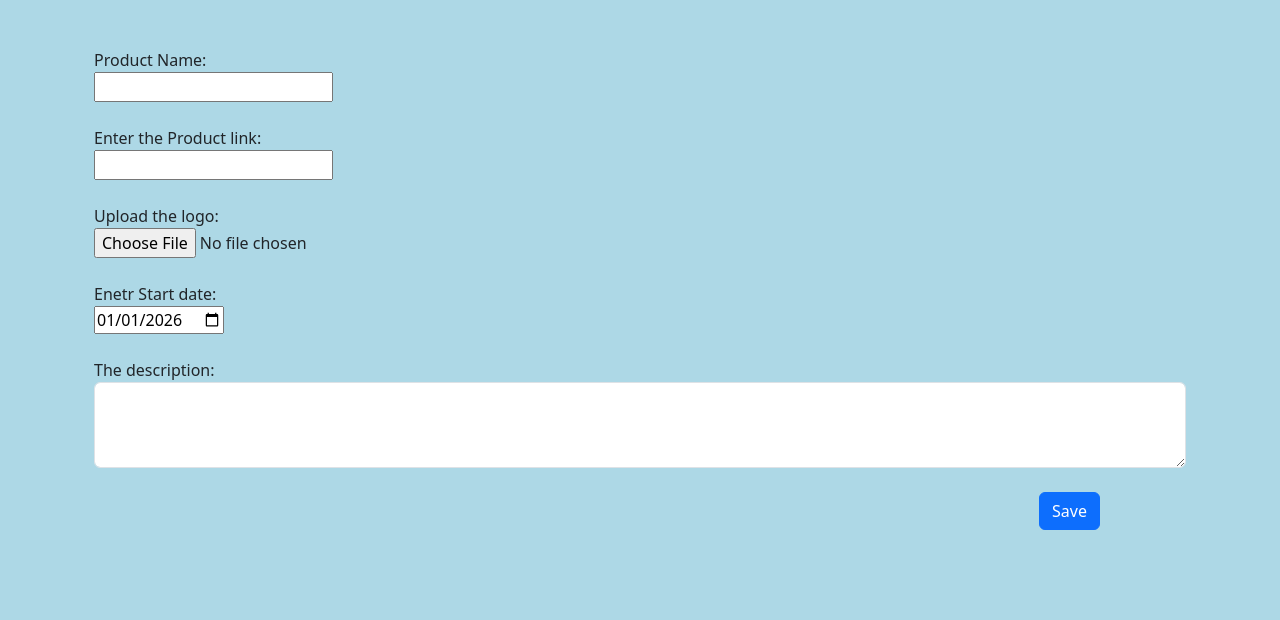
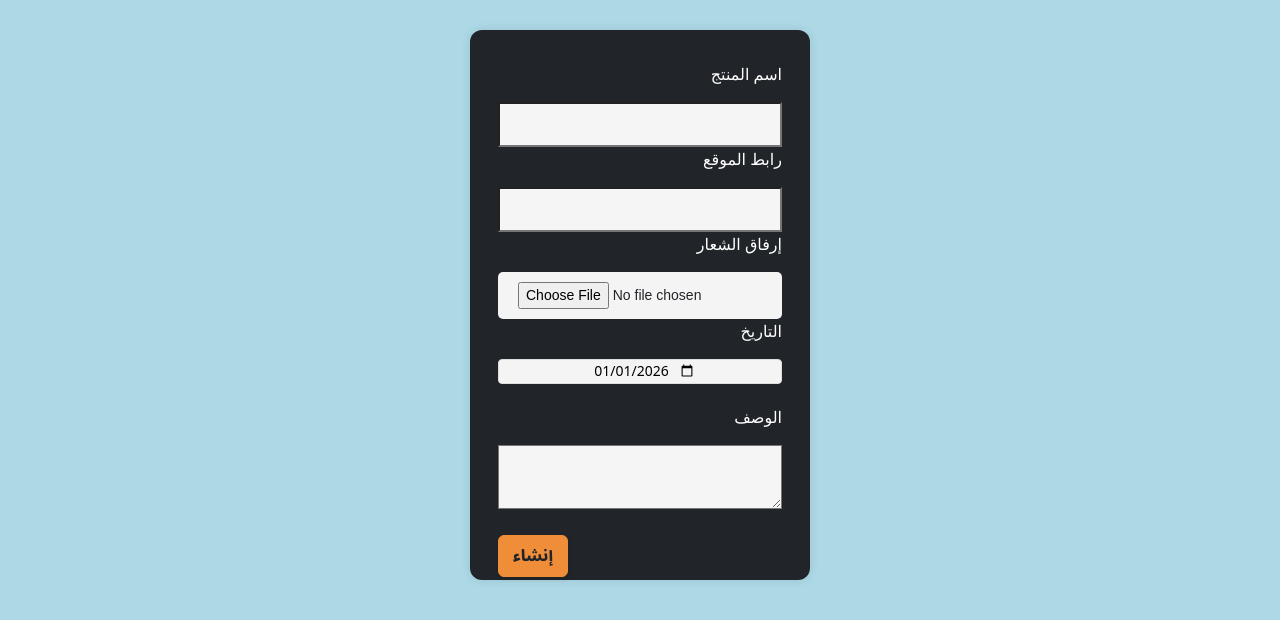
Before and after one commit to ShathaMBahassan/ProductHunt, a Django app: page /Products/create/1/ in a window 1280 px wide. Shown: the part 26-646 px from the top of the page. Run offline with Django 5.2, Linux system fonts and the light colour scheme; style sheets or scripts are compiled from the project's sources.

Commit message:
Design the create product form

```diff
--- a/products/Templates/create_product.html
+++ b/products/Templates/create_product.html
@@ -2,47 +2,37 @@
 {% load static %}
 
 {% block content %}
-<br />
-<br />
 
-<form action="{% url 'create_product' user_id %}" method="post" enctype="multipart/form-data">
-  {% csrf_token %}
-  <div class="container">
-    Product Name:
-    <br />
-    <input type="text" name="product_name">
-    <br />
-    <br />
-    Enter the Product link:
-    <br />
-    <input type="url" name="product_link">
-    <br />
-    <br />
-    Upload the logo:
-    <br />
-    <input type="file"  name="product_logo" width="48" height="48">
+<div class="parent">
+  <form class="login-card" action="{% url 'create_product' user_id %}" method="post" enctype="multipart/form-data">
+    {% csrf_token %}
+    <div class="container">
+      <p class="noto-sans-arabic-product font-sub-title">اسم المنتج </p>
+      <input class="custom-input" type="text" name="product_name">
+      <br />
+      <p class="noto-sans-arabic-product font-sub-title">
+        رابط الموقع
+      </p>
+      <input class="custom-input" type="url" name="product_link">
+      <br />
+      <p class="noto-sans-arabic-product font-sub-title">
+        إرفاق الشعار
+      </p>
+      <input type="file" class="custom-upload-btn" name="product_logo" width="48" height="48">
 
-    <br/>
-    <br/>
-    Enetr Start date:
-    <br/>
-    <input type="date" name="product_date" value="2026-01-01" min="1990-01-01" max="2026-12-01">
-    <br/>
+      <br />
 
-    <br />
-    The description:
-    <br />
-    <textarea name="description" class="form-control" rows="3" cols="50"></textarea>
-
-    <br/>
-    <div class="container">
-
-          <button class="btn btn-primary" type="submit" name="Save" style="position: absolute; right: 180px;">Save</button>
+      <p class="noto-sans-arabic-product font-sub-title">
+        التاريخ </p>
+      <input type="date" name="product_date" class="date-card" value="2026-01-01" min="1990-01-01" max="2026-12-01">
+      <br />
+      <p class="noto-sans-arabic-product font-sub-title">
+        الوصف </p>
+      <textarea class="custom-input" name="description" class="form-control" rows="2" cols="50"></textarea>
+      <br />
+      <br />
+      <button class="button-25 button-center" type="submit" name="Save">إنشاء</button>
     </div>
-  </div>
-</form>
-
-
-
-
+  </form>
+</div>
 {% endblock %}
--- a/static/css/style.css
+++ b/static/css/style.css
@@ -143,8 +143,7 @@
   touch-action: manipulation;
   vertical-align: middle;
 
-  position: absolute;
-  left: 100px;
+
 }
 
 .button-24:hover,
@@ -169,7 +168,7 @@
 
     max-width: 340px;
     width: 100%;
-    height: 100%;
+    height: 110%;
 
 
     margin: auto;
@@ -183,7 +182,7 @@
 
     box-shadow: 0px 0px 10px 0px rgba(0, 0, 0, 0.1);
 
-   margin-top: 70px;
+   margin-top: 30px;
 }
 
 .button-25 {
@@ -269,3 +268,71 @@
   padding: 1rem;
   border-radius: 0.25rem;
 }
+
+
+.button-26 {
+  background: #F08D39;
+  border: 1px solid #F08D39;
+  border-radius: 6px;
+  box-shadow: rgba(0, 0, 0, 0.1) 1px 2px 4px;
+  box-sizing: border-box;
+  color: #212529;
+  cursor: pointer;
+  display: inline-block;
+  font-family: "Noto Sans Arabic";
+  font-size: 16px;
+  font-weight: 800;
+  outline: 0;
+  padding: 12px 14px;
+  text-align: center;
+  text-rendering: geometricprecision;
+  text-transform: none;
+  user-select: none;
+  -webkit-user-select: none;
+  touch-action: manipulation;
+
+}
+
+.button-26:hover,
+.button-26:active {
+  background-color: whitesmoke;
+  border: 1px solid #212529;
+  background-position: 0 0;
+  color: #F08D39;
+}
+
+.button-26:active {
+  opacity: .5;
+}
+
+.items-pro {
+  margin-left: 180 px;
+}
+
+.date-card {
+    display: flex;
+    flex-direction: column;
+    align-items: center;
+    width: 100%;
+    height: 25px;
+    background: #f4f4f4;
+    border: 1px solid #ddd;
+    border-radius: 4px;
+    text-align: center;
+}
+
+.custom-upload-btn {
+  display: inline-block;
+  padding: 10px 20px;
+  width: 100%;
+  background-color: #f4f4f4;
+  color: #212529;
+  border-radius: 5px;
+  cursor: pointer;
+  font-family: sans-serif;
+  transition: background 0.3s ease;
+}
+
+.custom-upload-btn:hover {
+  background-color: #F08D39;
+}
```
Also changed, not shown: products/Templates/product_views.html (+12 -11 lines).
